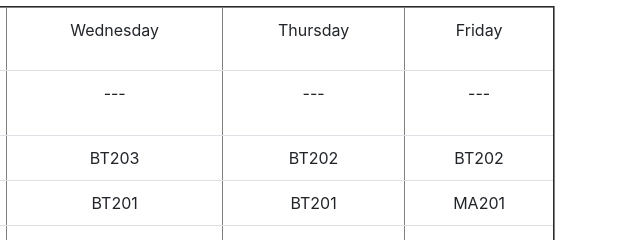
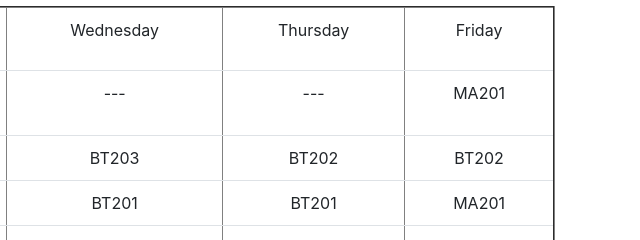
Before and after one commit to jash13desai/bsbe-timetable, a plain HTML site: page index.html in a window 1280 px wide. Shown: the part 156-396 px from the top of the page, 640-1280 px from the left. Drawn offline with nearby package versions, Linux system fonts and the light colour scheme.

Commit message:
Update index.html

```diff
--- a/index.html
+++ b/index.html
@@ -38,7 +38,7 @@
             <td align="center">BT205</td>
             <td align="center">---</td>
             <td align="center">---</td>
-            <td align="center">---</td>
+            <td align="center">MA201</td>
         </tr>
         <tr>
             <td align="center">09:00-09:55</td>
```
